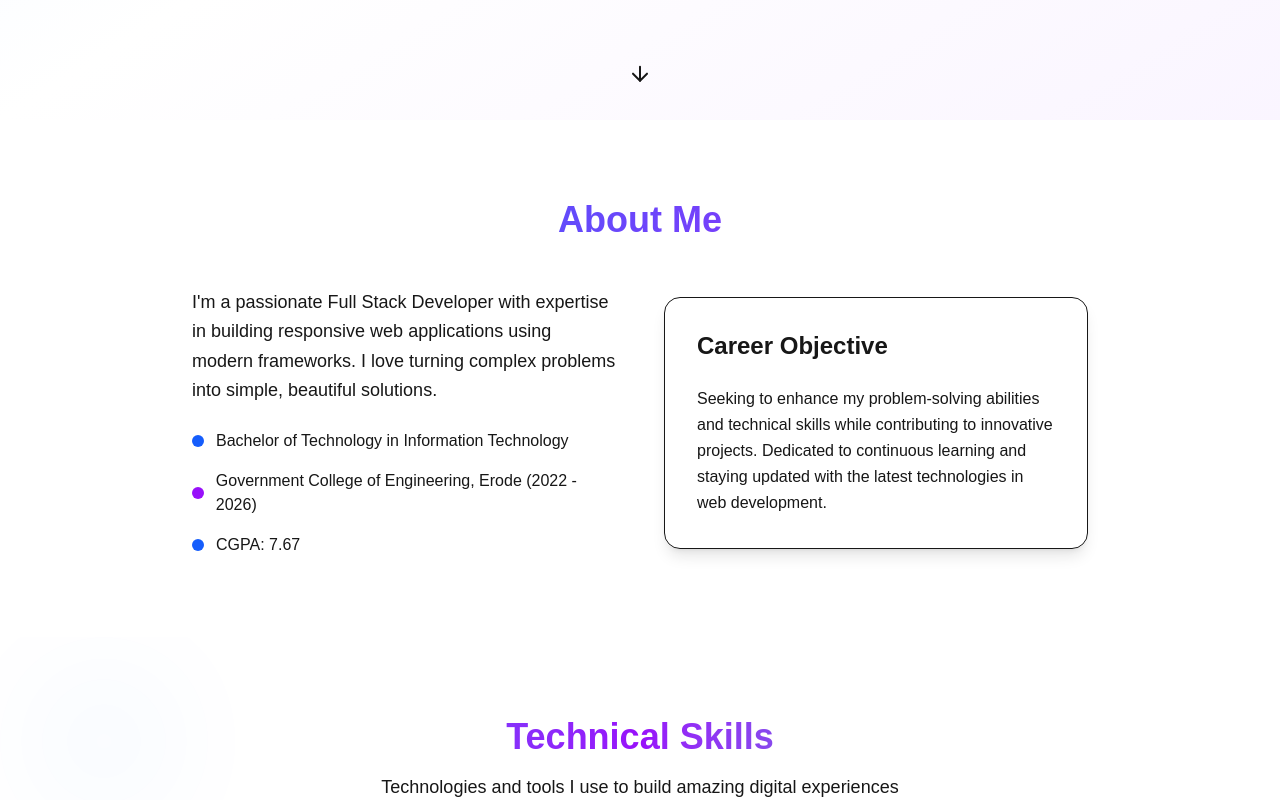
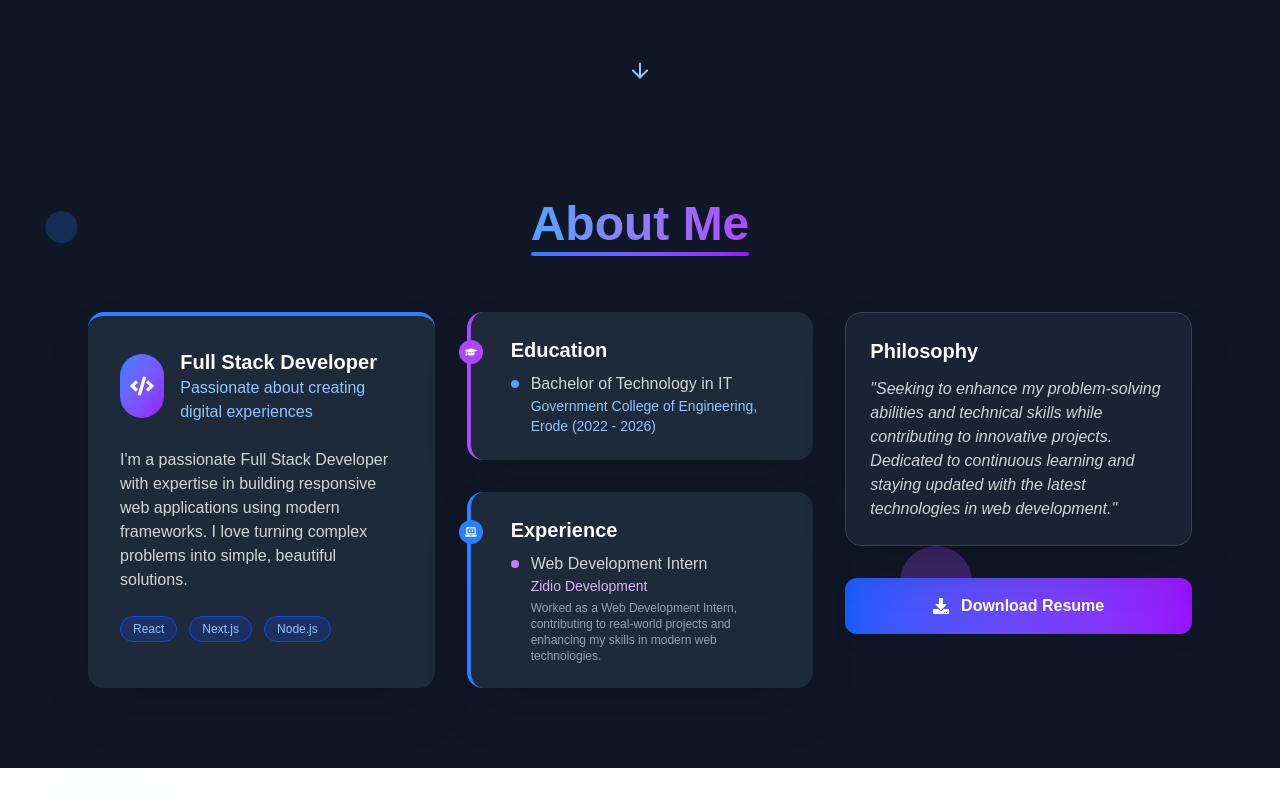
Before and after one commit to deepak43276/My_portfolio, a Next.js app: page / in a window 1280 px wide. Shown: the part 680-1480 px from the top of the page. Built offline with nearby package versions, Linux system fonts and the light colour scheme.

Commit message:
modified the code

```diff
--- a/package.json
+++ b/package.json
@@ -14,6 +14,7 @@
     "next": "15.3.5",
     "react": "^19.0.0",
     "react-dom": "^19.0.0",
+    "react-icons": "^5.5.0",
     "tailwindcss-animate": "^1.0.7"
   },
   "devDependencies": {
--- a/src/components/About.jsx
+++ b/src/components/About.jsx
@@ -1,87 +1,157 @@
 import { motion } from "framer-motion";
+import { FaDownload, FaGraduationCap, FaUniversity, FaStar, FaCode, FaLaptopCode } from "react-icons/fa";
+
+const skills = ["React", "Next.js", "Node.js", "Tailwind CSS", "MongoDB", "TypeScript"];
 
 const About = () => {
   return (
-    <section id="about" className="py-20">
-      <div className="container mx-auto px-6">
-        <div className="max-w-4xl mx-auto">
-          <motion.h2
-            className="text-4xl font-bold text-center mb-12 bg-gradient-to-r from-blue-600 to-purple-600 bg-clip-text text-transparent"
-            initial={{ opacity: 0, y: 40 }}
+    <section id="about" className="py-20 bg-gray-900 relative min-h-[500px]">
+      {/* Floating animated elements */}
+      <motion.div
+        className="absolute top-20 left-10 w-8 h-8 rounded-full bg-blue-500 opacity-20"
+        animate={{
+          y: [0, 30, 0],
+          x: [0, 15, 0]
+        }}
+        transition={{
+          duration: 8,
+          repeat: Infinity,
+          ease: "easeInOut"
+        }}
+      />
+      <motion.div
+        className="absolute bottom-1/4 right-1/4 w-12 h-12 rounded-full bg-purple-500 opacity-10"
+        animate={{
+          scale: [1, 1.5, 1],
+          opacity: [0.1, 0.3, 0.1]
+        }}
+        transition={{
+          duration: 12,
+          repeat: Infinity,
+          ease: "easeInOut"
+        }}
+      />
+
+      <div className="container mx-auto px-6 max-w-6xl">
+        {/* Decorative header */}
+        <motion.div
+          className="flex justify-center mb-16"
+          initial={{ opacity: 0, y: -20 }}
           whileInView={{ opacity: 1, y: 0 }}
-            viewport={{ once: false }}
-            transition={{ duration: 0.7, ease: "easeOut" }}
+          transition={{ duration: 0.8 }}
         >
+          <h2 className="text-5xl font-bold text-transparent bg-clip-text bg-gradient-to-r from-blue-400 to-purple-500 relative">
             About Me
-          </motion.h2>
+            <span className="absolute -bottom-2 left-0 w-full h-1 bg-gradient-to-r from-blue-500 to-purple-600 rounded-full"></span>
+          </h2>
+        </motion.div>
+
+        <div className="grid lg:grid-cols-3 gap-8 relative z-10">
+          {/* Left Column - Profile Card */}
           <motion.div
-            className="grid md:grid-cols-2 gap-12 items-center"
-            initial="hidden"
-            whileInView="visible"
+            className="bg-gray-800 rounded-2xl shadow-2xl p-8 border-t-4 border-blue-500 transform hover:-translate-y-2 transition-transform duration-300"
+            initial={{ opacity: 0, x: -30 }}
+            whileInView={{ opacity: 1, x: 0 }}
             viewport={{ once: false, amount: 0.2 }}
-            variants={{
-              hidden: {},
-              visible: { transition: { staggerChildren: 0.2 } }
-            }}
+            transition={{ duration: 0.7 }}
           >
-            <motion.div
-              className="space-y-6"
-              initial={{ opacity: 0, x: -40 }}
-              whileInView={{ opacity: 1, x: 0 }}
-              transition={{ duration: 0.7, ease: "easeOut" }}
-              viewport={{ once: false }}
-            >
-              <motion.p
-                className="text-lg leading-relaxed"
-                initial={{ opacity: 0, y: 20 }}
-                whileInView={{ opacity: 1, y: 0 }}
-                transition={{ duration: 0.7, delay: 0.2, ease: "easeOut" }}
-                viewport={{ once: false }}
-              >
-                I'm a passionate Full Stack Developer with expertise in building responsive web applications
-                using modern frameworks. I love turning complex problems into simple, beautiful solutions.
-              </motion.p>
-              <div className="space-y-4">
-                {[
-                  { color: "bg-blue-600", text: "Bachelor of Technology in Information Technology" },
-                  { color: "bg-purple-600", text: "Government College of Engineering, Erode (2022 - 2026)" },
-                  { color: "bg-blue-600", text: "CGPA: 7.67" },
-                ].map((item, idx) => (
-                  <motion.div
-                    key={item.text}
-                    className="flex items-center space-x-3"
-                    initial={{ opacity: 0, scale: 0.7 }}
-                    whileInView={{ opacity: 1, scale: 1 }}
-                    transition={{ duration: 0.5, delay: 0.3 + idx * 0.1, ease: "easeOut" }}
-                    viewport={{ once: false }}
-                  >
-                    <motion.div className={`w-3 h-3 ${item.color} rounded-full`} />
-                    <span>{item.text}</span>
-                  </motion.div>
+            <div className="flex items-center gap-4 mb-6">
+              <div className="w-16 h-16 rounded-full bg-gradient-to-br from-blue-500 to-purple-600 flex items-center justify-center text-white text-2xl">
+                <FaCode />
+              </div>
+              <div>
+                <h3 className="text-xl font-bold text-white">Full Stack Developer</h3>
+                <p className="text-blue-300">Passionate about creating digital experiences</p>
+              </div>
+            </div>
+            <p className="text-gray-300 mb-6">
+              I'm a passionate Full Stack Developer with expertise in building responsive web applications using modern frameworks. I love turning complex problems into simple, beautiful solutions.
+            </p>
+            <div className="flex flex-wrap gap-3">
+              {skills.slice(0, 3).map(skill => (
+                <span key={skill} className="px-3 py-1 rounded-full bg-blue-900/50 text-blue-300 font-medium text-xs border border-blue-700">
+                  {skill}
+                </span>
               ))}
             </div>
           </motion.div>
+
+          {/* Middle Column - Timeline */}
+          <div className="space-y-8">
             <motion.div
-              className="bg-card rounded-2xl p-8 shadow-lg border"
-              initial={{ opacity: 0, x: 40 }}
-              whileInView={{ opacity: 1, x: 0 }}
-              transition={{ duration: 0.7, ease: "easeOut" }}
-              viewport={{ once: false }}
+              className="bg-gray-800 rounded-2xl shadow-2xl p-6 border-l-4 border-purple-500 relative pl-10"
+              initial={{ opacity: 0, y: 30 }}
+              whileInView={{ opacity: 1, y: 0 }}
+              viewport={{ once: false, amount: 0.2 }}
+              transition={{ duration: 0.7, delay: 0.1 }}
             >
-              <h3 className="text-2xl font-semibold mb-6">Career Objective</h3>
-              <motion.p
-                className="text-muted-foreground leading-relaxed"
+              <div className="absolute left-0 -ml-3 mt-1 w-6 h-6 rounded-full bg-purple-500 flex items-center justify-center">
+                <FaGraduationCap className="text-white text-xs" />
+              </div>
+              <h3 className="text-xl font-semibold mb-2 text-white">Education</h3>
+              <ul className="space-y-3 text-gray-300">
+                <li className="flex items-start gap-3">
+                  <div className="w-2 h-2 mt-2 rounded-full bg-blue-400 flex-shrink-0"></div>
+                  <div>
+                    <p className="font-medium">Bachelor of Technology in IT</p>
+                    <p className="text-sm text-blue-300">Government College of Engineering, Erode (2022 - 2026)</p>
+                  </div>
+                </li>
+              </ul>
+            </motion.div>
+
+            <motion.div
+              className="bg-gray-800 rounded-2xl shadow-2xl p-6 border-l-4 border-blue-500 relative pl-10"
+              initial={{ opacity: 0, y: 30 }}
+              whileInView={{ opacity: 1, y: 0 }}
+              viewport={{ once: false, amount: 0.2 }}
+              transition={{ duration: 0.7, delay: 0.2 }}
+            >
+              <div className="absolute left-0 -ml-3 mt-1 w-6 h-6 rounded-full bg-blue-500 flex items-center justify-center">
+                <FaLaptopCode className="text-white text-xs" />
+              </div>
+              <h3 className="text-xl font-semibold mb-2 text-white">Experience</h3>
+              <ul className="space-y-3 text-gray-300">
+                <li className="flex items-start gap-3">
+                  <div className="w-2 h-2 mt-2 rounded-full bg-purple-400 flex-shrink-0"></div>
+                  <div>
+                    <p className="font-medium">Web Development Intern</p>
+                    <p className="text-sm text-purple-300">Zidio Development</p>
+                    <p className="text-xs mt-1 text-gray-400">Worked as a Web Development Intern, contributing to real-world projects and enhancing my skills in modern web technologies.</p>
+                  </div>
+                </li>
+              </ul>
+            </motion.div>
+          </div>
+
+          {/* Right Column - Download after Philosophy */}
+          <div className="space-y-8">
+            <motion.div
+              className="bg-gray-800/70 rounded-2xl shadow-2xl p-6 border border-gray-700 backdrop-blur-sm"
+              initial={{ opacity: 0, y: 30 }}
+              whileInView={{ opacity: 1, y: 0 }}
+              viewport={{ once: false, amount: 0.2 }}
+              transition={{ duration: 0.7, delay: 0.5 }}
+            >
+              <h3 className="text-xl font-semibold mb-3 text-white">Philosophy</h3>
+              <p className="text-gray-300 italic">
+                "Seeking to enhance my problem-solving abilities and technical skills while contributing to innovative projects. Dedicated to continuous learning and staying updated with the latest technologies in web development."
+              </p>
+            </motion.div>
+            <motion.a
+              href="/resume.pdf"
+              download
+              className="block w-full px-6 py-4 rounded-xl bg-gradient-to-r from-blue-600 to-purple-600 text-white font-semibold shadow-lg hover:shadow-xl transition-all flex items-center justify-center gap-3 group"
+              whileHover={{ scale: 1.02 }}
+              whileTap={{ scale: 0.98 }}
               initial={{ opacity: 0, y: 20 }}
               whileInView={{ opacity: 1, y: 0 }}
-                transition={{ duration: 0.7, delay: 0.2, ease: "easeOut" }}
-                viewport={{ once: false }}
+              transition={{ duration: 0.7, delay: 0.6 }}
             >
-                Seeking to enhance my problem-solving abilities and technical skills while contributing to
-                innovative projects. Dedicated to continuous learning and staying updated with the latest
-                technologies in web development.
-              </motion.p>
-            </motion.div>
-          </motion.div>
+              <FaDownload className="group-hover:animate-bounce" />
+              <span>Download Resume</span>
+            </motion.a>
+          </div>
         </div>
       </div>
     </section>
--- a/src/components/Hero.jsx
+++ b/src/components/Hero.jsx
@@ -9,14 +9,7 @@ const Hero = () => {
   };
 
   return (
-    <section id="home" className="min-h-screen flex items-center justify-center relative">
-      <motion.div
-        className="absolute inset-0 bg-gradient-to-br from-blue-50 via-white to-purple-50 dark:from-gray-900 dark:via-gray-800 dark:to-blue-900"
-        initial={{ opacity: 0 }}
-        animate={{ opacity: 1 }}
-        transition={{ duration: 1 }}
-      />
-
+    <section id="home" className="min-h-screen flex items-center justify-center relative bg-gray-900">
       <div className="container mx-auto px-6 text-center relative z-10">
         <motion.div
           initial="hidden"
@@ -28,7 +21,7 @@ const Hero = () => {
           }}
         >
           <motion.h1
-            className="whitespace-nowrap text-[4.5rem] font-extrabold mb-6 bg-gradient-to-r from-blue-500 via-purple-500 to-cyan-400 bg-clip-text text-transparent drop-shadow-lg text-center min-w-max leading-[1.2]"
+            className="whitespace-nowrap text-[4.5rem] font-extrabold mb-6 bg-gradient-to-r from-blue-400 via-purple-400 to-cyan-300 bg-clip-text text-transparent drop-shadow-lg text-center min-w-max leading-[1.2]"
             initial={{ opacity: 0, y: 40 }}
             whileInView={{ opacity: 1, y: 0 }}
             viewport={{ once: false }}
@@ -37,7 +30,7 @@ const Hero = () => {
             Let's Build the Future Together
           </motion.h1>
           <motion.p
-            className="text-xl md:text-2xl text-muted-foreground mb-4"
+            className="text-xl md:text-2xl text-blue-200 mb-4"
             initial={{ opacity: 0, y: 40 }}
             whileInView={{ opacity: 1, y: 0 }}
             viewport={{ once: false }}
@@ -46,7 +39,7 @@ const Hero = () => {
             Empowering ideas with code, creativity, and cutting-edge frameworks.
           </motion.p>
           <motion.p
-            className="text-lg md:text-xl text-muted-foreground mb-8 max-w-2xl mx-auto"
+            className="text-lg md:text-xl text-gray-300 mb-8 max-w-2xl mx-auto"
             initial={{ opacity: 0, y: 40 }}
             whileInView={{ opacity: 1, y: 0 }}
             viewport={{ once: false }}
@@ -63,7 +56,7 @@ const Hero = () => {
           >
             <Button
               size="lg"
-              className="bg-gradient-to-r from-blue-600 to-purple-600 hover:from-cyan-500 hover:to-blue-700 text-white px-8 py-3 rounded-full transition-all duration-300 transform hover:scale-105 shadow-lg shadow-blue-400/30"
+              className="bg-gradient-to-r from-blue-600 to-purple-600 hover:from-blue-500 hover:to-purple-500 text-white px-8 py-3 rounded-full transition-all duration-300 transform hover:scale-105 shadow-lg shadow-blue-500/20"
               onClick={() => document.getElementById("projects")?.scrollIntoView({ behavior: "smooth" })}
             >
               Explore Projects
@@ -71,7 +64,7 @@ const Hero = () => {
             <Button
               variant="outline"
               size="lg"
-              className="px-8 py-3 rounded-full border-2 border-blue-400 text-blue-600 hover:bg-blue-50 transition-all duration-300 transform hover:scale-105 shadow-md"
+              className="px-8 py-3 rounded-full border-2 border-blue-400 text-blue-300 hover:bg-gray-800 hover:text-white transition-all duration-300 transform hover:scale-105 shadow-md"
               onClick={() => document.getElementById("contact")?.scrollIntoView({ behavior: "smooth" })}
             >
               Contact Us
@@ -87,7 +80,7 @@ const Hero = () => {
         transition={{ repeat: Infinity, duration: 1.2, ease: "easeInOut" }}
         whileHover={{ scale: 1.2 }}
       >
-        <ArrowDown className="w-6 h-6 text-muted-foreground" />
+        <ArrowDown className="w-6 h-6 text-blue-300" />
       </motion.button>
     </section>
   );
--- a/src/components/Navigation.jsx
+++ b/src/components/Navigation.jsx
@@ -16,34 +16,36 @@ const Navigation = () => {
   const scrollToSection = (sectionId) => {
     const element = document.getElementById(sectionId);
     element?.scrollIntoView({ behavior: "smooth" });
-    setMenuOpen(false); // Close menu on link click
+    setMenuOpen(false);
   };
 
   return (
     <nav className={`fixed top-0 w-full z-50 transition-all duration-300 ${
-      isScrolled ? "bg-background/95 backdrop-blur-md border-b border-border" : "bg-transparent"
+      isScrolled ? "bg-gray-900/95 backdrop-blur-md border-b border-gray-800" : "bg-transparent"
     }`}>
       <div className="container mx-auto px-6 py-4">
         <div className="flex justify-between items-center">
-          <div className="text-2xl font-bold bg-gradient-to-r from-blue-600 to-purple-600 bg-clip-text text-transparent">
+          <div className="text-2xl font-bold bg-gradient-to-r from-blue-400 to-purple-400 bg-clip-text text-transparent">
             DEEPAK M
           </div>
+
           {/* Desktop nav */}
           <div className="hidden md:flex space-x-8">
             {["Home", "About", "Skills", "Projects", "Contact"].map((item) => (
               <button
                 key={item}
                 onClick={() => scrollToSection(item.toLowerCase())}
-                className="text-muted-foreground hover:text-foreground transition-colors duration-200 relative group"
+                className="text-blue-200 hover:text-white transition-colors duration-200 relative group"
               >
                 {item}
-                <span className="absolute -bottom-1 left-0 w-0 h-0.5 bg-blue-600 transition-all duration-300 group-hover:w-full"></span>
+                <span className="absolute -bottom-1 left-0 w-0 h-0.5 bg-purple-400 transition-all duration-300 group-hover:w-full"></span>
               </button>
             ))}
           </div>
-          {/* Hamburger/Close icon for mobile */}
+
+          {/* Mobile menu button */}
           <motion.button
-            className={`md:hidden flex flex-col justify-center items-center w-10 h-10 focus:outline-none transition-colors duration-200 ${menuOpen ? 'bg-blue-100' : 'hover:bg-blue-100'}`}
+            className={`md:hidden flex flex-col justify-center items-center w-10 h-10 focus:outline-none transition-colors duration-200 ${menuOpen ? 'bg-gray-800' : 'hover:bg-gray-800'}`}
             onClick={() => setMenuOpen((prev) => !prev)}
             aria-label={menuOpen ? "Close menu" : "Open menu"}
             whileTap={{ scale: 0.85, rotate: 15 }}
@@ -55,7 +57,7 @@ const Navigation = () => {
               {menuOpen ? (
                 <motion.svg
                   key="close"
-                  className="w-6 h-6 text-foreground"
+                  className="w-6 h-6 text-blue-300"
                   fill="none"
                   stroke="currentColor"
                   viewBox="0 0 24 24"
@@ -75,7 +77,7 @@ const Navigation = () => {
               ) : (
                 <motion.svg
                   key="hamburger"
-                  className="w-6 h-6 text-foreground"
+                  className="w-6 h-6 text-blue-300"
                   fill="none"
                   stroke="currentColor"
                   viewBox="0 0 24 24"
@@ -96,12 +98,13 @@ const Navigation = () => {
             </AnimatePresence>
           </motion.button>
         </div>
+
         {/* Mobile menu */}
         <AnimatePresence>
           {menuOpen && (
             <motion.div
               key="mobile-menu"
-              className="md:hidden mt-4 flex flex-col space-y-4 bg-background/95 p-4 rounded shadow-lg"
+              className="md:hidden mt-4 flex flex-col space-y-4 bg-gray-900/95 p-4 rounded-lg shadow-lg border border-gray-800"
               initial={{ opacity: 0, y: -20 }}
               animate={{ opacity: 1, y: 0 }}
               exit={{ opacity: 0, y: -20 }}
@@ -111,8 +114,8 @@ const Navigation = () => {
                 <motion.button
                   key={item}
                   onClick={() => scrollToSection(item.toLowerCase())}
-                  className="text-lg text-muted-foreground hover:text-foreground transition-colors duration-200 text-left rounded hover:bg-blue-100 px-2 py-1"
-                  whileHover={{ scale: 1.05, backgroundColor: "#DBEAFE" }}
+                  className="text-lg text-blue-200 hover:text-white transition-colors duration-200 text-left rounded-lg hover:bg-gray-800 px-4 py-2"
+                  whileHover={{ scale: 1.02, backgroundColor: "rgba(30, 58, 138, 0.3)" }}
                   whileTap={{ scale: 0.97 }}
                   initial={{ opacity: 0, x: -20 }}
                   animate={{ opacity: 1, x: 0 }}
--- a/src/components/Skills.jsx
+++ b/src/components/Skills.jsx
@@ -120,14 +120,7 @@ const Skills = () => {
           >
             Technical Skills
           </motion.h2>
-          <motion.p
-            className="text-lg text-muted-foreground max-w-2xl mx-auto"
-            initial={{ opacity: 0, y: 20 }}
-            animate={isVisible ? { opacity: 1, y: 0 } : {}}
-            transition={{ duration: 0.7, delay: 0.2, ease: "easeOut" }}
-          >
-            Technologies and tools I use to build amazing digital experiences
-          </motion.p>
+
         </motion.div>
         <div className="space-y-16">
           <SkillCategory title="Frontend" skills={frontendSkills} delay={200} />
```
Also changed, not shown: 1 other file (tests, documents, lock files or other folders). Lines whose indentation alone changed are shown as unchanged.
